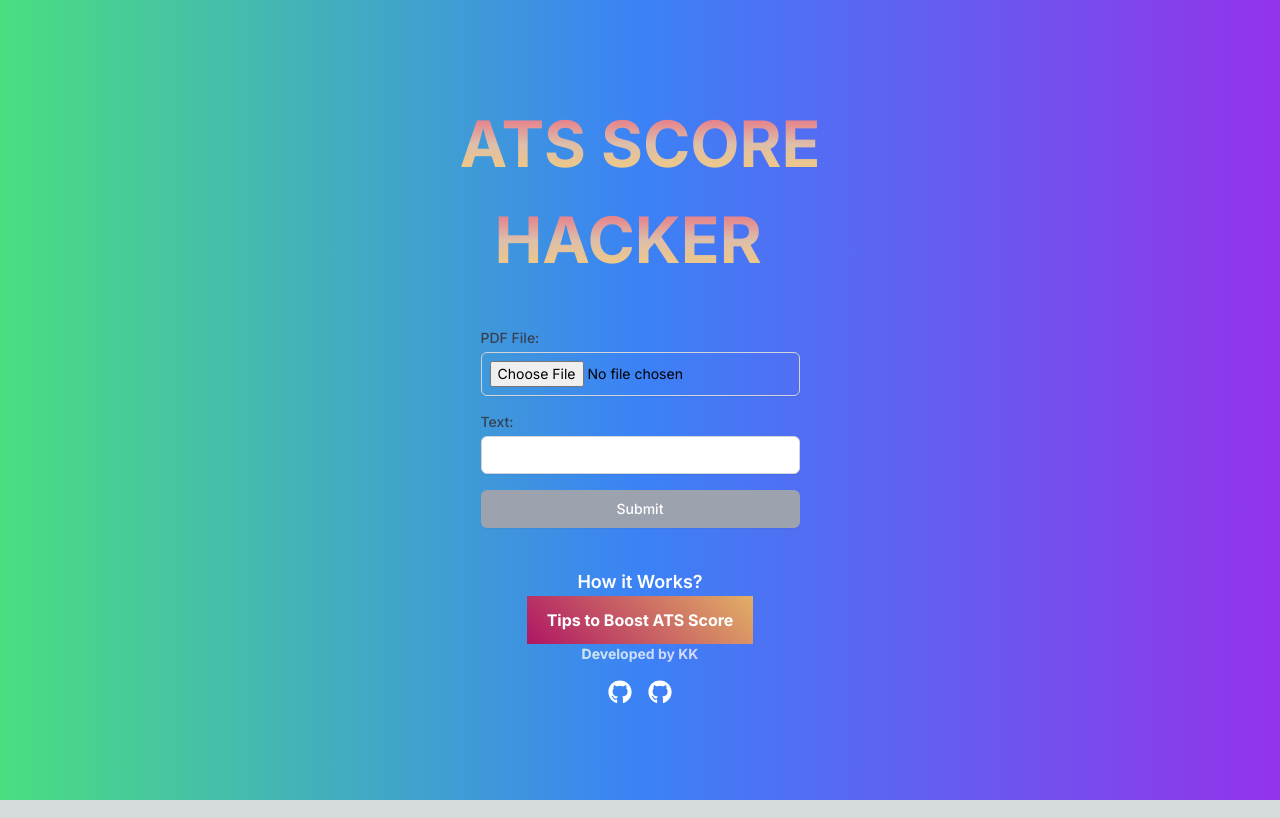
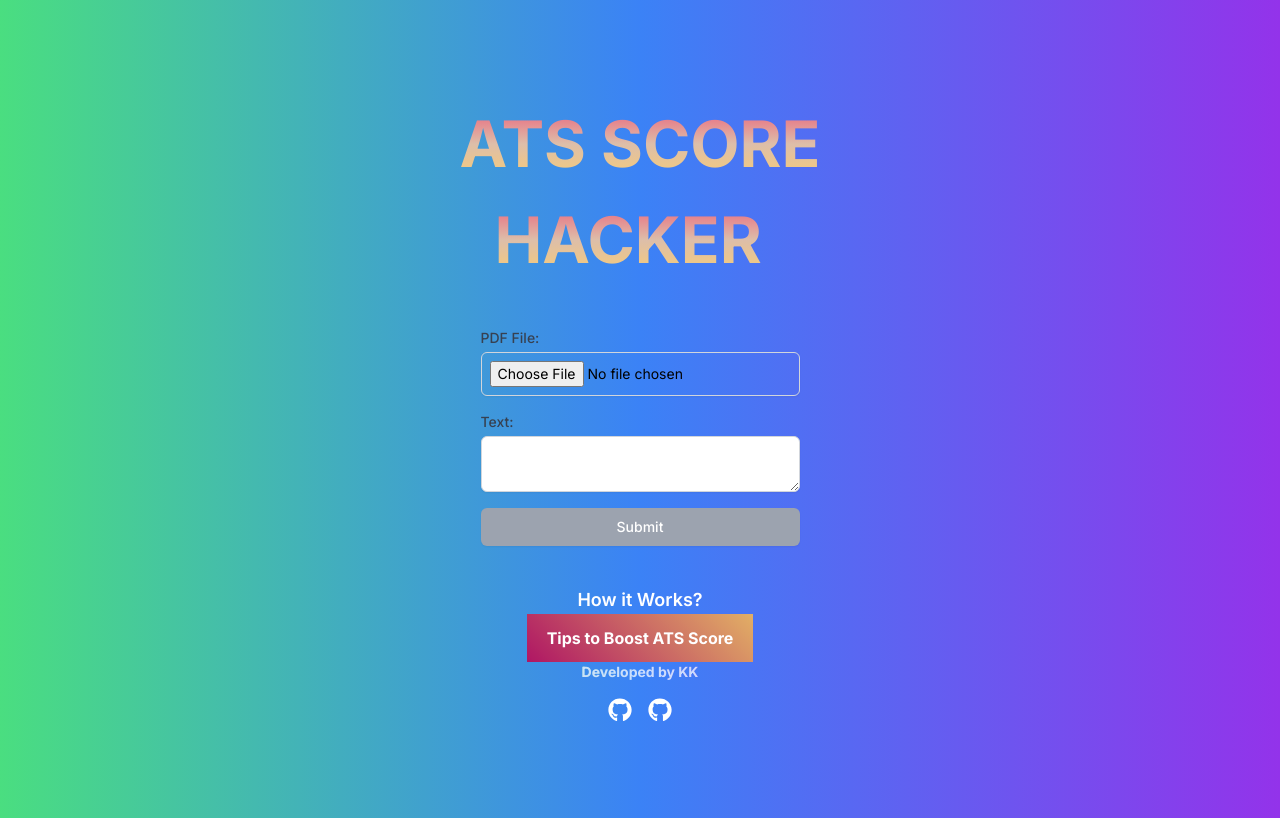
Before and after one commit to 10kartik/ats-amplifier-frontend, a Next.js app: page / in a window 1280 px wide. Built offline with nearby package versions, Linux system fonts and the light colour scheme.

Commit message:
updated text field to resizable component

```diff
--- a/src/pages/AtsForm.js
+++ b/src/pages/AtsForm.js
@@ -10,6 +10,14 @@ const AtsForm = () => {
   const [isButtonDisabled, setIsButtonDisabled] = useState(true); // State to manage button disabled status
 
   useEffect(() => {
+    const textarea = document.getElementById("text");
+    if (textarea) {
+      textarea.style.height = "inherit"; // Reset height to recalculate
+      textarea.style.height = `${textarea.scrollHeight}px`; // Set to scroll height
+    }
+  }, []);
+
+  useEffect(() => {
     // Enable button only if a file is attached and text is not empty
     setIsButtonDisabled(!(pdfFile && text.trim()));
   }, [pdfFile, text]); // Depend on pdfFile and text
@@ -19,6 +27,10 @@ const AtsForm = () => {
   };
 
   const handleTextChange = (event) => {
+    const textarea = event.target;
+    // Ensure the textarea grows to fit content, but also shrinks when content is removed
+    textarea.style.height = "inherit"; // Reset height to recalculate
+    textarea.style.height = `${textarea.scrollHeight}px`;
     setText(event.target.value);
   };
 
@@ -96,14 +108,20 @@ const AtsForm = () => {
             >
               Text:
             </label>
-            <input
+            <textarea
               type="text"
               id="text"
               name="text"
               value={text}
               onChange={handleTextChange}
               className="mt-1 block w-full border border-gray-300 rounded-md shadow-sm text-sm p-2"
-              style={{ color: "black" }}
+              style={{
+                color: "black",
+                height: "auto",
+                minHeight: "50px",
+                resize: "vertical",
+                maxHeight: "350px",
+              }}
             />
           </div>
           <button
```
